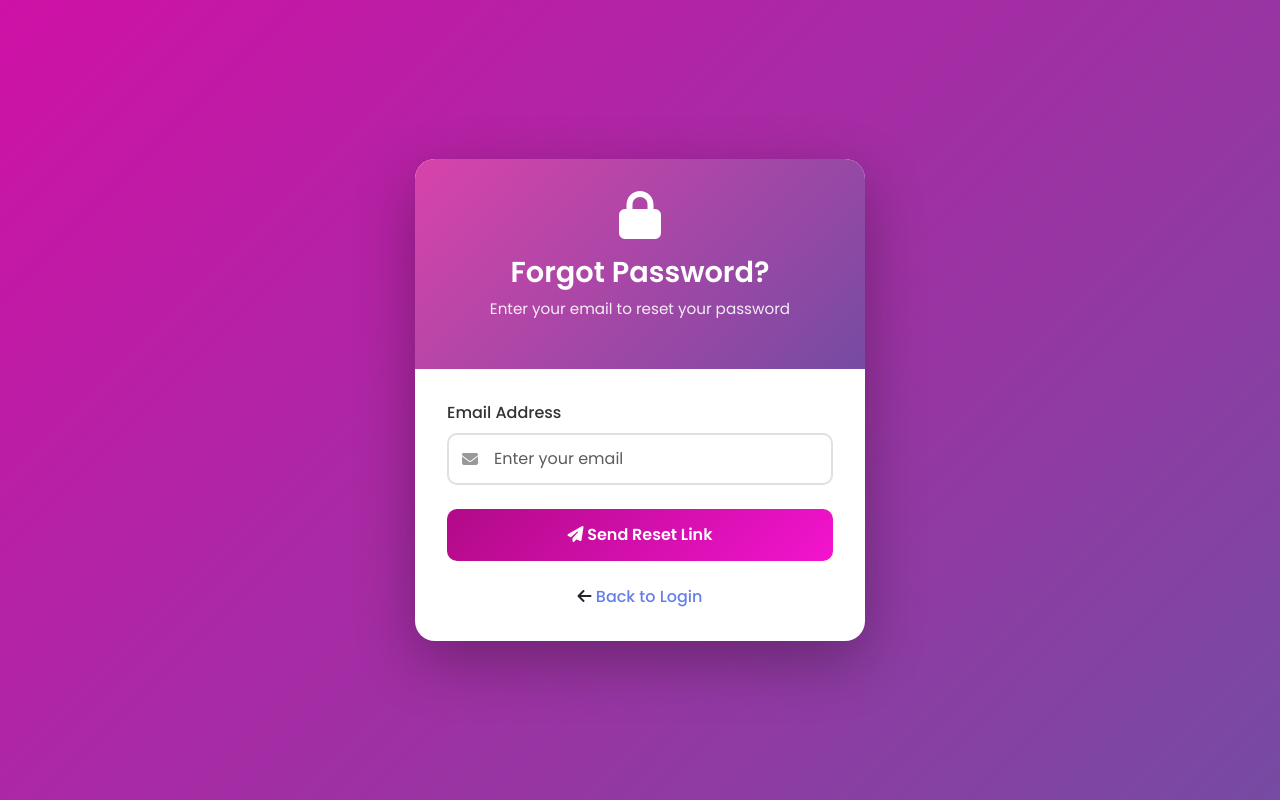
After one commit to sahilkavishka/salon, a PHP site: page /forgot_password.php in a window 1280 px wide. The commit adds this page. Run offline with PHP 8.4, Linux system fonts and the light colour scheme.

Commit message:
25/11/11-10.26

```diff
--- /dev/null
+++ b/public/forgot_password.php
@@ -0,0 +1,297 @@
+<?php
+// public/forgot_password.php
+session_start();
+require_once __DIR__ . '/../config.php';
+
+$error = '';
+$success = '';
+
+if ($_SERVER['REQUEST_METHOD'] === 'POST') {
+    $email = filter_var($_POST['email'], FILTER_SANITIZE_EMAIL);
+
+    if (empty($email)) {
+        $error = 'Please enter your email address.';
+    } elseif (!filter_var($email, FILTER_VALIDATE_EMAIL)) {
+        $error = 'Please enter a valid email address.';
+    } else {
+        // Check if email exists
+        $stmt = $pdo->prepare("SELECT id, username FROM users WHERE email = ?");
+        $stmt->execute([$email]);
+        $user = $stmt->fetch(PDO::FETCH_ASSOC);
+
+        if ($user) {
+            // Generate reset token
+            $token = bin2hex(random_bytes(32));
+            $expires = date('Y-m-d H:i:s', strtotime('+1 hour'));
+
+            // Store token in database
+            $stmt = $pdo->prepare("
+                INSERT INTO password_resets (user_id, token, expires_at)
+                VALUES (?, ?, ?)
+                ON DUPLICATE KEY UPDATE token = ?, expires_at = ?
+            ");
+            $stmt->execute([$user['id'], $token, $expires, $token, $expires]);
+
+            // Create reset link
+            $resetLink = "http://" . $_SERVER['HTTP_HOST'] . "/salonora/public/reset_password.php?token=" . $token;
+
+            // Send email (you'll need to configure mail settings)
+            $to = $email;
+            $subject = "Password Reset Request - Salonora";
+            $message = "
+                <html>
+                <body style='font-family: Arial, sans-serif;'>
+                    <h2>Password Reset Request</h2>
+                    <p>Hi {$user['username']},</p>
+                    <p>You requested to reset your password. Click the link below to reset it:</p>
+                    <p><a href='$resetLink' style='background: #667eea; color: white; padding: 10px 20px; text-decoration: none; border-radius: 5px; display: inline-block;'>Reset Password</a></p>
+                    <p>Or copy this link: <br>$resetLink</p>
+                    <p>This link will expire in 1 hour.</p>
+                    <p>If you didn't request this, please ignore this email.</p>
+                    <br>
+                    <p>Thanks,<br>Salonora Team</p>
+                </body>
+                </html>
+            ";
+
+            $headers = "MIME-Version: 1.0" . "\r\n";
+            $headers .= "Content-type:text/html;charset=UTF-8" . "\r\n";
+            $headers .= "From: noreply@salonora.com" . "\r\n";
+
+            // Try to send email
+            if (mail($to, $subject, $message, $headers)) {
+                $success = 'Password reset link has been sent to your email.';
+            } else {
+                // For development, show the link
+                $success = 'Email sending failed. Use this link to reset: <a href="' . $resetLink . '">' . $resetLink . '</a>';
+            }
+        } else {
+            // Don't reveal if email doesn't exist (security)
+            $success = 'If that email exists, a reset link has been sent.';
+        }
+    }
+}
+?>
+
+<!DOCTYPE html>
+<html lang="en">
+<head>
+    <meta charset="UTF-8">
+    <meta name="viewport" content="width=device-width, initial-scale=1.0">
+    <title>Forgot Password - Salonora</title>
+    <link href="https://cdn.jsdelivr.net/npm/bootstrap@5.3.2/dist/css/bootstrap.min.css" rel="stylesheet">
+    <link href="https://fonts.googleapis.com/css2?family=Poppins:wght@300;400;500;600;700&display=swap" rel="stylesheet">
+    <link rel="stylesheet" href="https://cdnjs.cloudflare.com/ajax/libs/font-awesome/6.4.0/css/all.min.css">
+    <style>
+        * {
+            margin: 0;
+            padding: 0;
+            box-sizing: border-box;
+            font-family: 'Poppins', sans-serif;
+        }
+
+        body {
+            background: linear-gradient(135deg, #cf11a6ff 0%, #764ba2 100%);
+            min-height: 100vh;
+            display: flex;
+            align-items: center;
+            justify-content: center;
+            padding: 20px;
+        }
+
+        .forgot-container {
+            background: white;
+            border-radius: 20px;
+            box-shadow: 0 20px 60px rgba(0,0,0,0.3);
+            overflow: hidden;
+            max-width: 450px;
+            width: 100%;
+            animation: slideUp 0.5s ease;
+        }
+
+        @keyframes slideUp {
+            from {
+                opacity: 0;
+                transform: translateY(30px);
+            }
+            to {
+                opacity: 1;
+                transform: translateY(0);
+            }
+        }
+
+        .forgot-header {
+            background: linear-gradient(135deg, #d843abff 0%, #764ba2 100%);
+            color: white;
+            padding: 2rem;
+            text-align: center;
+        }
+
+        .forgot-header i {
+            font-size: 3rem;
+            margin-bottom: 1rem;
+        }
+
+        .forgot-header h2 {
+            font-size: 1.8rem;
+            font-weight: 600;
+            margin-bottom: 0.5rem;
+        }
+
+        .forgot-header p {
+            opacity: 0.9;
+            font-size: 0.95rem;
+        }
+
+        .forgot-body {
+            padding: 2rem;
+        }
+
+        .form-group {
+            margin-bottom: 1.5rem;
+        }
+
+        .form-group label {
+            display: block;
+            margin-bottom: 0.5rem;
+            color: #333;
+            font-weight: 500;
+        }
+
+        .form-control {
+            width: 100%;
+            padding: 0.75rem 1rem;
+            border: 2px solid #e0e0e0;
+            border-radius: 10px;
+            font-size: 1rem;
+            transition: all 0.3s;
+        }
+
+        .form-control:focus {
+            outline: none;
+            border-color: #667eea;
+            box-shadow: 0 0 0 3px rgba(102, 126, 234, 0.1);
+        }
+
+        .btn-submit {
+            width: 100%;
+            padding: 0.875rem;
+            background: linear-gradient(135deg, #b10a87ff 0%, #f314ceff 100%);
+            color: white;
+            border: none;
+            border-radius: 10px;
+            font-size: 1rem;
+            font-weight: 600;
+            cursor: pointer;
+            transition: transform 0.2s;
+        }
+
+        .btn-submit:hover {
+            transform: translateY(-2px);
+            box-shadow: 0 5px 15px rgba(102, 126, 234, 0.4);
+        }
+
+        .alert {
+            padding: 1rem;
+            border-radius: 10px;
+            margin-bottom: 1.5rem;
+        }
+
+        .alert-danger {
+            background: #fee;
+            color: #c33;
+            border: 1px solid #fcc;
+        }
+
+        .alert-success {
+            background: #efe;
+            color: #3c3;
+            border: 1px solid #cfc;
+        }
+
+        .back-to-login {
+            text-align: center;
+            margin-top: 1.5rem;
+        }
+
+        .back-to-login a {
+            color: #667eea;
+            text-decoration: none;
+            font-weight: 500;
+            transition: color 0.3s;
+        }
+
+        .back-to-login a:hover {
+            color: #764ba2;
+        }
+
+        .input-icon {
+            position: relative;
+        }
+
+        .input-icon i {
+            position: absolute;
+            left: 15px;
+            top: 50%;
+            transform: translateY(-50%);
+            color: #999;
+        }
+
+        .input-icon input {
+            padding-left: 45px;
+        }
+    </style>
+</head>
+<body>
+
+<div class="forgot-container">
+    <div class="forgot-header">
+        <i class="fas fa-lock"></i>
+        <h2>Forgot Password?</h2>
+        <p>Enter your email to reset your password</p>
+    </div>
+
+    <div class="forgot-body">
+        <?php if ($error): ?>
+            <div class="alert alert-danger">
+                <i class="fas fa-exclamation-circle"></i> <?= $error ?>
+            </div>
+        <?php endif; ?>
+
+        <?php if ($success): ?>
+            <div class="alert alert-success">
+                <i class="fas fa-check-circle"></i> <?= $success ?>
+            </div>
+        <?php endif; ?>
+
+        <form method="POST" action="">
+            <div class="form-group">
+                <label for="email">Email Address</label>
+                <div class="input-icon">
+                    <i class="fas fa-envelope"></i>
+                    <input
+                        type="email"
+                        class="form-control"
+                        id="email"
+                        name="email"
+                        placeholder="Enter your email"
+                        required
+                        value="<?= isset($_POST['email']) ? htmlspecialchars($_POST['email']) : '' ?>"
+                    >
+                </div>
+            </div>
+
+            <button type="submit" class="btn-submit">
+                <i class="fas fa-paper-plane"></i> Send Reset Link
+            </button>
+        </form>
+
+        <div class="back-to-login">
+            <i class="fas fa-arrow-left"></i>
+            <a href="login.php">Back to Login</a>
+        </div>
+    </div>
+</div>
+
+</body>
+</html>
--- a/public/login.php
+++ b/public/login.php
@@ -570,7 +570,7 @@ if ($_SERVER['REQUEST_METHOD'] === 'POST') {
             <input type="checkbox" id="remember" name="remember">
             <label for="remember">Remember me</label>
           </div>
-          <a href="#" class="forgot-link">Forgot Password?</a>
+          <a href="forgot_password.php" class="forgot-link">Forgot Password?</a>
         </div>
 
         <button type="submit" class="btn-submit" id="submitBtn">
```
Also changed, not shown: public/reset_password.php (added, +436 -0 lines).
